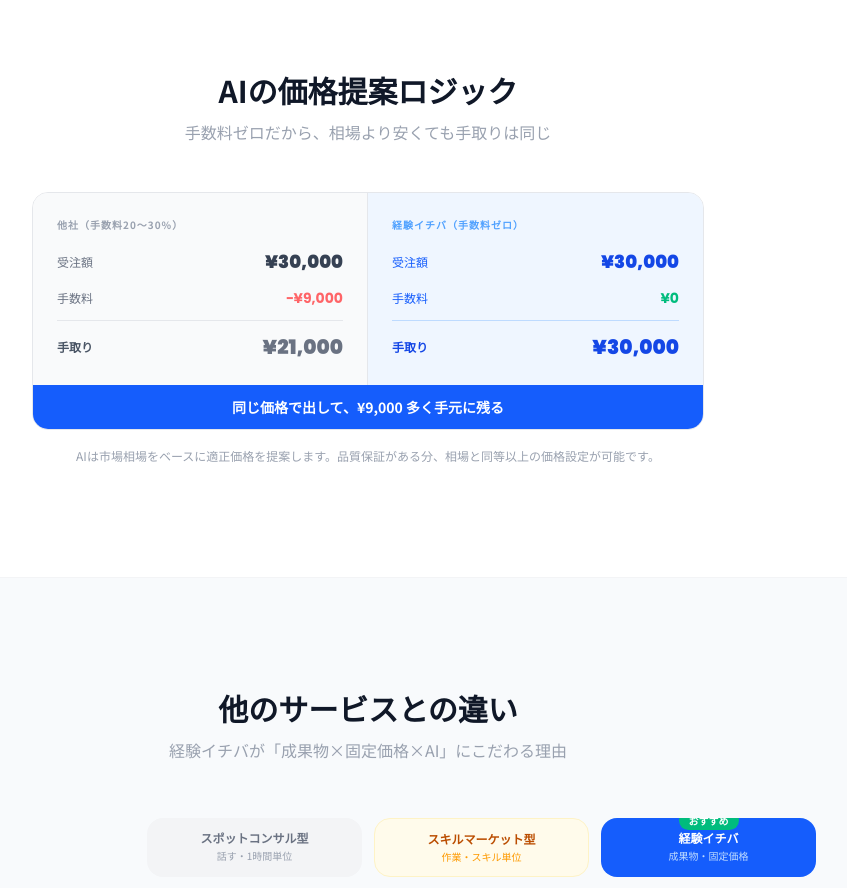
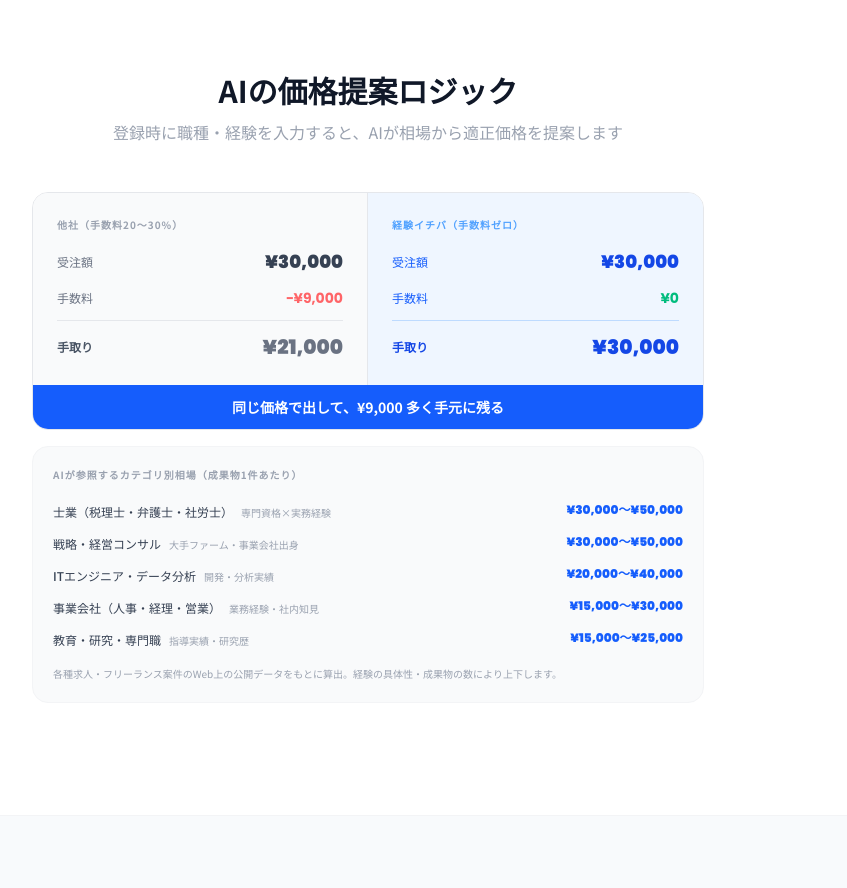
Before and after one commit to westville1030-tech11/skill-tana, a Next.js app: page / in a window 1280 px wide. Shown: the part 2500-3388 px from the top of the page, without its empty margins (272-1119 px from the left). Built offline with nearby package versions, Linux system fonts and the light colour scheme; no server answers.

Commit message:
Add category pricing reference to pricing logic section

```diff
--- a/app/page.tsx
+++ b/app/page.tsx
@@ -106,7 +106,7 @@ export default function Home() {
       <section className="py-28 px-4 bg-white border-t border-gray-100">
         <div className="max-w-2xl mx-auto">
           <h2 className="text-3xl font-bold text-center text-gray-900 mb-3">AIの価格提案ロジック</h2>
-          <p className="text-center text-gray-400 mb-12">手数料ゼロだから、相場より安くても手取りは同じ</p>
+          <p className="text-center text-gray-400 mb-12">登録時に職種・経験を入力すると、AIが相場から適正価格を提案します</p>
           <PricingLogic />
         </div>
       </section>
@@ -541,9 +541,30 @@ function PricingLogic() {
           <p className="text-sm text-white font-bold">同じ価格で出して、¥9,000 多く手元に残る</p>
         </div>
       </div>
-      <p className="text-xs text-gray-400 text-center leading-relaxed">
-        AIは市場相場をベースに適正価格を提案します。品質保証がある分、相場と同等以上の価格設定が可能です。
-      </p>
+      {/* カテゴリ別相場 */}
+      <div className="rounded-2xl border border-gray-100 bg-gray-50 p-5">
+        <p className="text-[10px] font-bold text-gray-400 tracking-widest mb-4">AIが参照するカテゴリ別相場（成果物1件あたり）</p>
+        <div className="space-y-2">
+          {[
+            { category: "士業（税理士・弁護士・社労士）", range: "¥30,000〜¥50,000", source: "専門資格×実務経験" },
+            { category: "戦略・経営コンサル",             range: "¥30,000〜¥50,000", source: "大手ファーム・事業会社出身" },
+            { category: "ITエンジニア・データ分析",       range: "¥20,000〜¥40,000", source: "開発・分析実績" },
+            { category: "事業会社（人事・経理・営業）",   range: "¥15,000〜¥30,000", source: "業務経験・社内知見" },
+            { category: "教育・研究・専門職",             range: "¥15,000〜¥25,000", source: "指導実績・研究歴" },
+          ].map((r) => (
+            <div key={r.category} className="flex items-center gap-3">
+              <div className="flex-1 min-w-0">
+                <span className="text-xs text-gray-700 font-medium">{r.category}</span>
+                <span className="text-[10px] text-gray-400 ml-2">{r.source}</span>
+              </div>
+              <span className="num text-xs font-black text-blue-600 flex-shrink-0">{r.range}</span>
+            </div>
+          ))}
+        </div>
+        <p className="text-[10px] text-gray-400 mt-4 leading-relaxed">
+          各種求人・フリーランス案件のWeb上の公開データをもとに算出。経験の具体性・成果物の数により上下します。
+        </p>
+      </div>
     </div>
   );
 }
```
